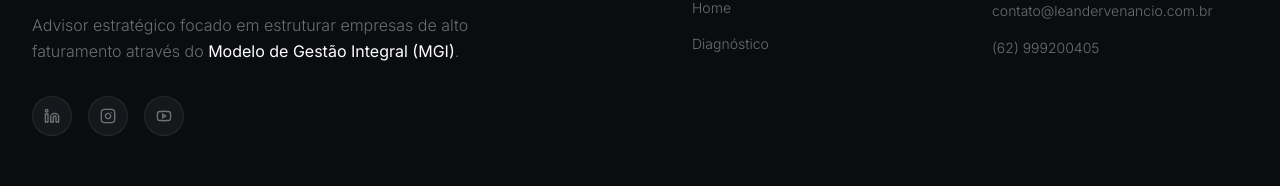
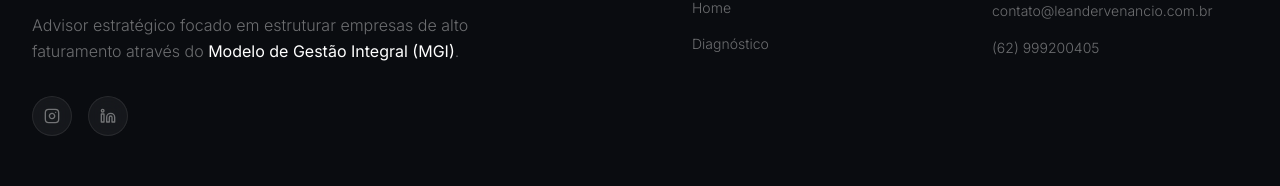
Before and after one commit to leandervenancio-source/site, a React (Vite) app: page / in a window 1280 px wide. Shown: the part 6102-6288 px from the top of the page. Built offline with nearby package versions, Linux system fonts and the light colour scheme; no server answers; a web font is replaced by a local one.

Commit message:
Update footer social links: add Instagram/LinkedIn and remove YouTube

```diff
--- a/src/components/Footer.tsx
+++ b/src/components/Footer.tsx
@@ -1,5 +1,5 @@
 import { Link } from "react-router-dom";
-import { Linkedin, Instagram, Youtube, ArrowRight } from "lucide-react";
+import { Linkedin, Instagram, ArrowRight } from "lucide-react";
 
 export function Footer() {
   return (
@@ -17,11 +17,10 @@ export function Footer() {
             </p>
             <div className="flex space-x-4 mt-8">
               {[
-                { icon: Linkedin, href: "#" },
-                { icon: Instagram, href: "#" },
-                { icon: Youtube, href: "#" },
+                { icon: Instagram, href: "https://www.instagram.com/leandervenancio/" },
+                { icon: Linkedin, href: "https://www.linkedin.com/in/leander-ven%C3%A2ncio-9996ab141/" },
               ].map((social, i) => (
-                <a key={i} href={social.href} className="w-10 h-10 rounded-full glass flex items-center justify-center text-branco/40 hover:text-accent-premium hover:border-accent-premium/50 transition-all duration-500">
+                <a key={i} href={social.href} target="_blank" rel="noopener noreferrer" className="w-10 h-10 rounded-full glass flex items-center justify-center text-branco/40 hover:text-accent-premium hover:border-accent-premium/50 transition-all duration-500">
                   <social.icon className="w-4 h-4" />
                 </a>
               ))}
```
